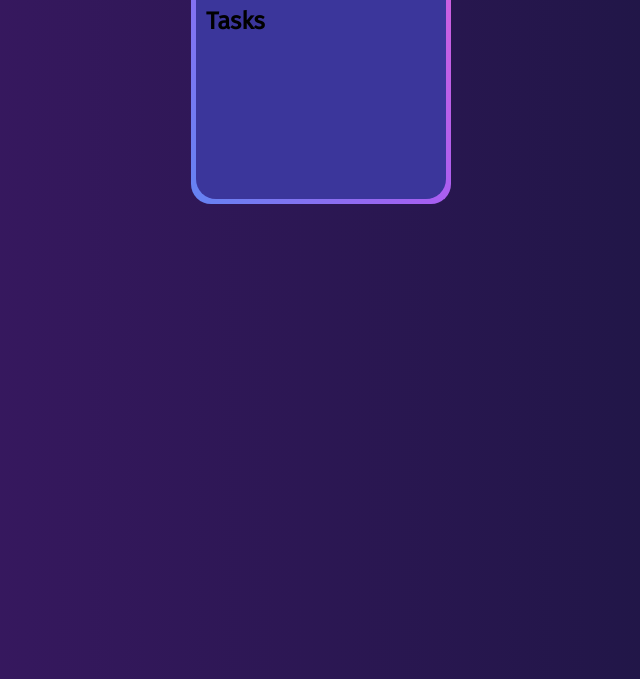
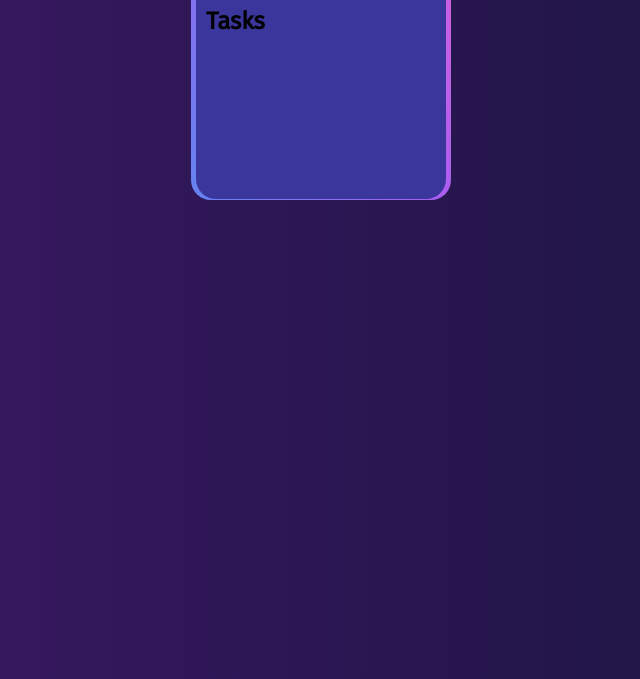
Before and after one commit to Shodydosh/Todo-list, a plain HTML site: page index.html in a window 1280 px wide. Shown: the part 121-800 px from the top of the page, without its empty margins (319-959 px from the left). Drawn offline with Linux system fonts and the light colour scheme.

Commit message:
Update new.css

```diff
--- a/new.css
+++ b/new.css
@@ -21,14 +21,14 @@ body {
   align-items: center;
   margin: auto;
   width: 250px;
-  height: 300px;
+  min-height: 300px;
   border-radius: 20px;
   background-color: rgb(59, 54, 155);
 }
 
 .card::before{
   width: 260px;
-  height: 310px;
+  height: 102%;
   border-radius: 20px;
   content: '';
   position: absolute;
```
